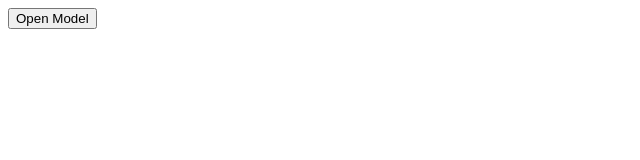
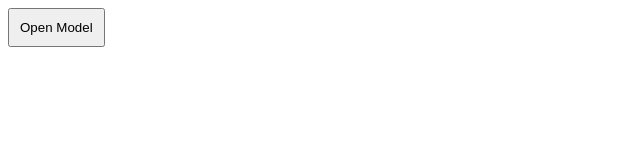
Before and after one commit to acciojob/modal-magic-Rajitha9573, a website: page main.html in a window 1280 px wide. Shown: the whole page, without its empty margins (0-640 px from the left). Drawn offline with Linux system fonts and the light colour scheme.

Commit message:
created a submission

```diff
--- a/styles.css
+++ b/styles.css
@@ -23,3 +23,6 @@
 #close-button{
 	cursor:pointer;
 }
+#openModel{
+	padding:10px;
+}
```
